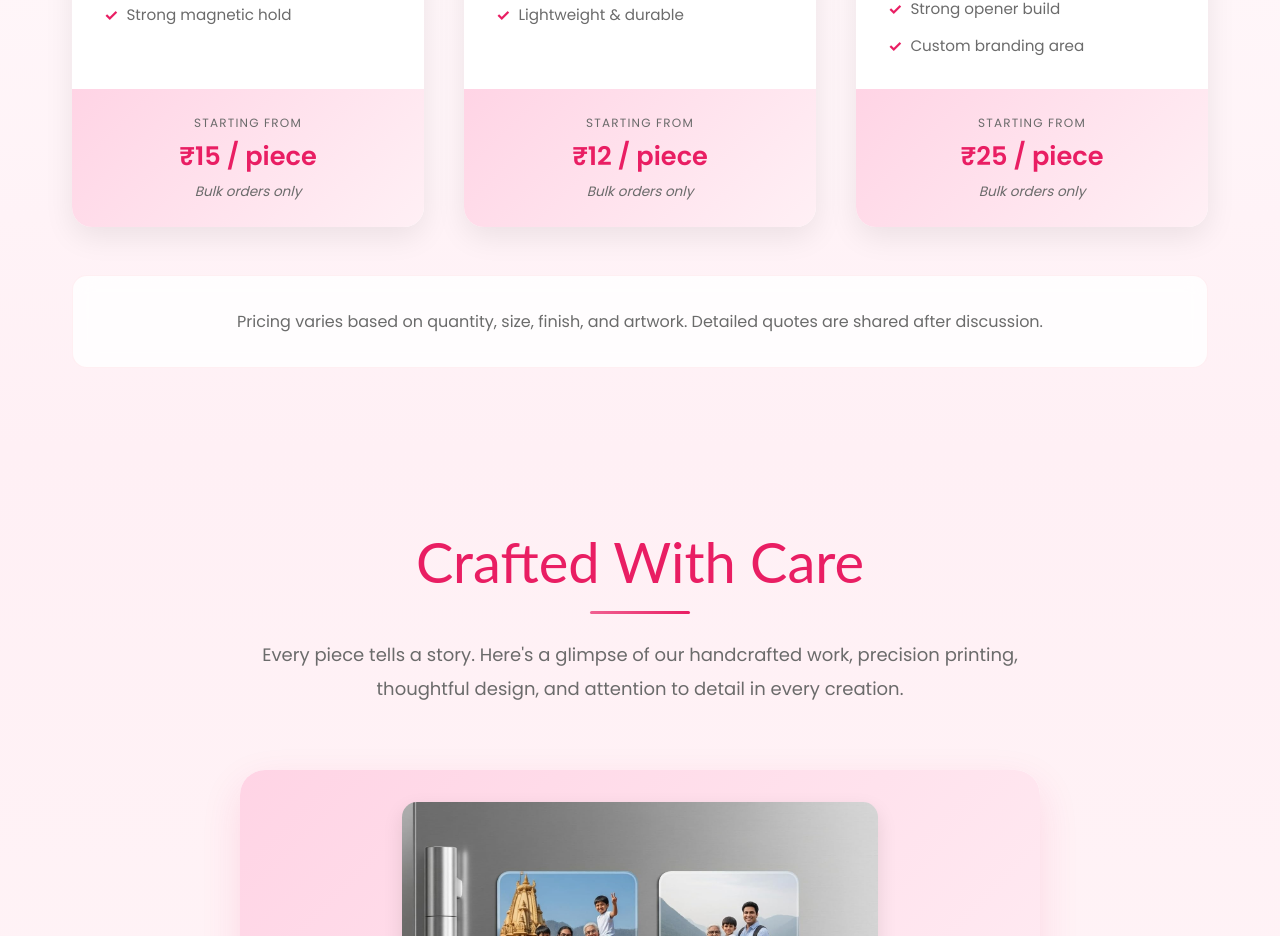
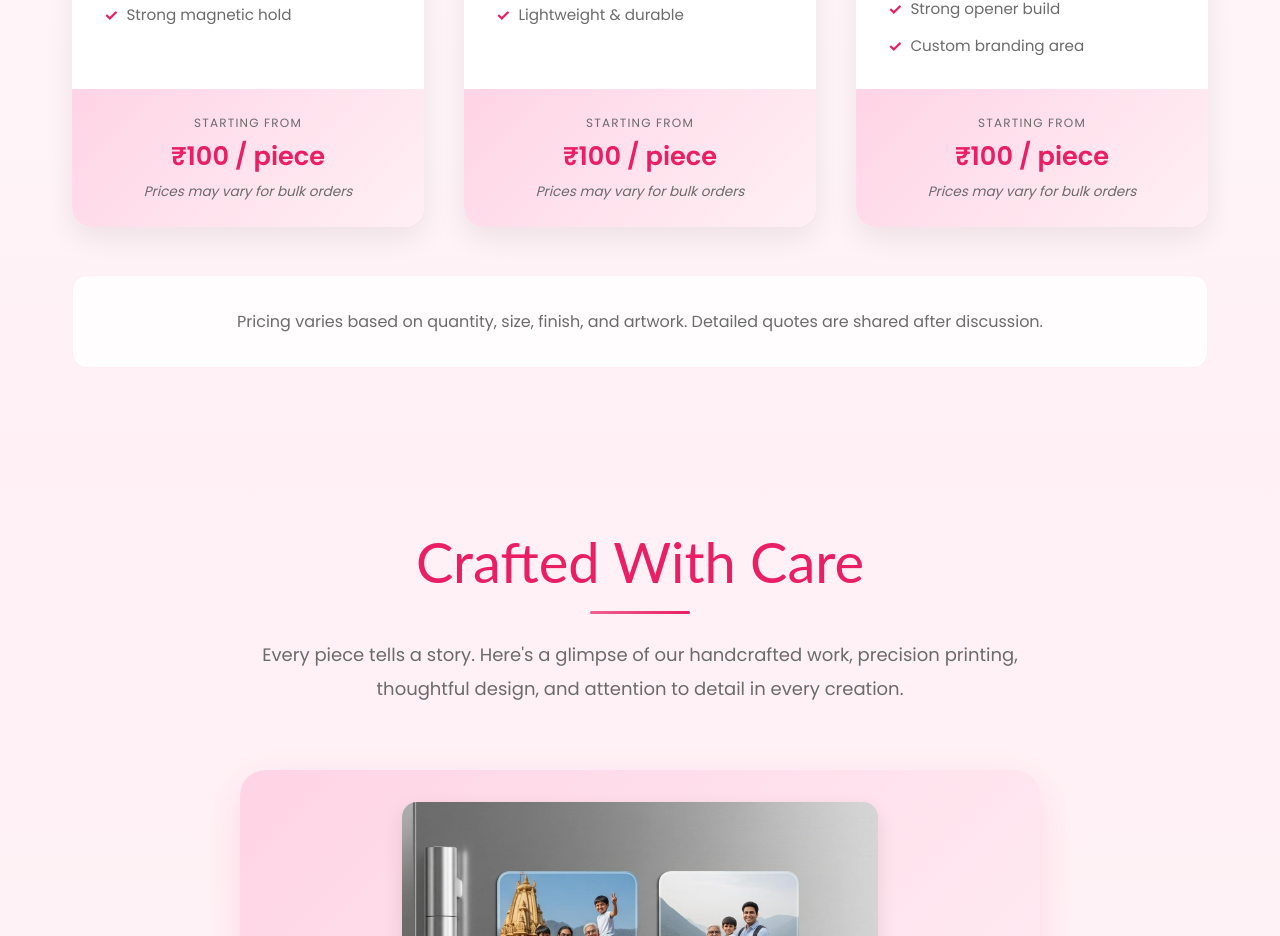
Before and after one commit to Shivamani-ragipani/minigiftsstory, a React (Create React App) app: page / in a window 1280 px wide. Shown: the part 4248-5184 px from the top of the page. Built offline with nearby package versions, Linux system fonts and the light colour scheme; a web font is replaced by a local one.

Commit message:
UPdated Footer

```diff
--- a/src/components/ProductPricing/ProductPricing.jsx
+++ b/src/components/ProductPricing/ProductPricing.jsx
@@ -16,7 +16,7 @@ const ProductPricing = () => {
         'Strong magnetic hold'
       ],
       startingText: 'Starting from',
-      price: '₹15 / piece'
+      price: '₹100 / piece'
     },
     {
       image: image5,
@@ -28,7 +28,7 @@ const ProductPricing = () => {
         'Lightweight & durable'
       ],
       startingText: 'Starting from',
-      price: '₹12 / piece'
+      price: '₹100 / piece'
     },
     {
       image: image7,
@@ -40,7 +40,7 @@ const ProductPricing = () => {
         'Custom branding area'
       ],
       startingText: 'Starting from',
-      price: '₹25 / piece'
+      price: '₹100 / piece'
     }
   ];
 
@@ -79,7 +79,7 @@ const ProductPricing = () => {
               <div className="price-tag">
                 <span className="price-start">{product.startingText}</span>
                 <span className="price-text">{product.price}</span>
-                <span className="price-note">Bulk orders only</span>
+                <span className="price-note">Prices may vary for bulk orders</span>
               </div>
             </div>
           ))}
```
